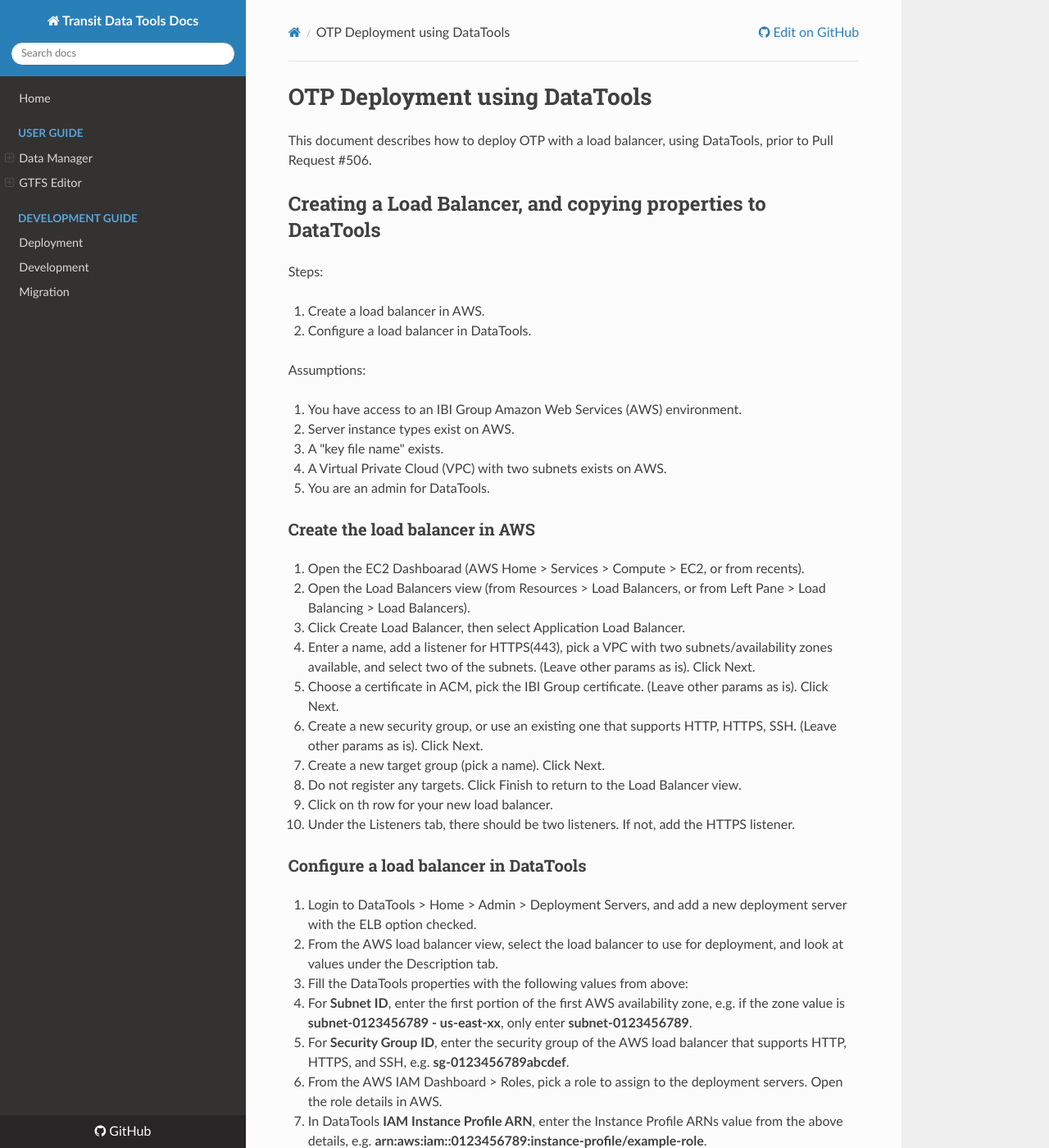
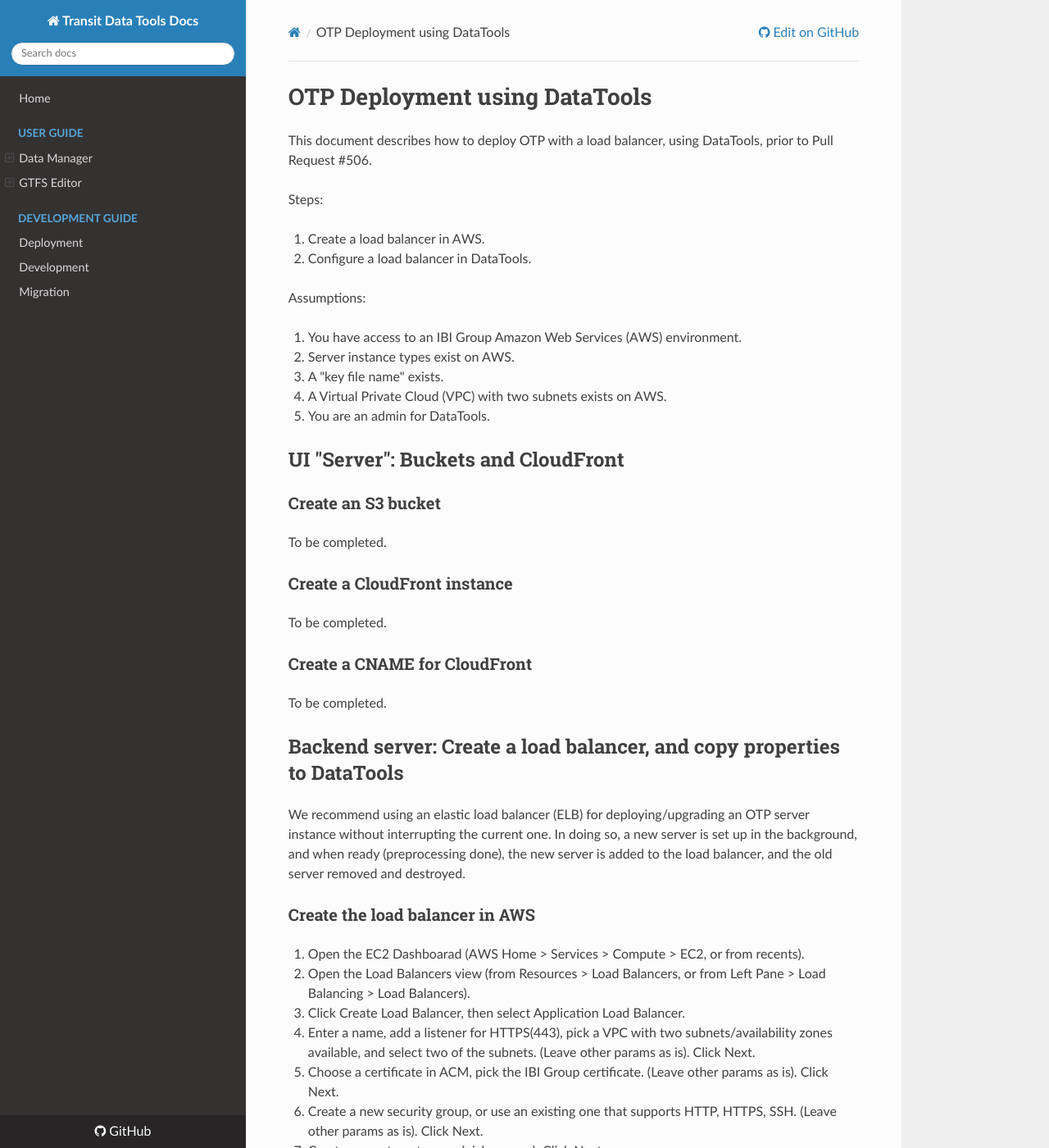
Before and after one commit to wtchen/datatools-ui, an MkDocs documentation site: the page built from docs/user/otp-deployment.md, in a window 1280 px wide and 1400 px high. Shown: the whole window at 82% size. Built offline with MkDocs 1.6.1, drawn with Linux system fonts in a browser that asks for light colours; nearby versions of some CDN libraries; old or Windows-style settings are respelled for this version of MkDocs; some of the changed text lies outside the part shown.

Commit message:
More updates (in progress)

```diff
--- a/docs/user/otp-deployment.md
+++ b/docs/user/otp-deployment.md
@@ -1,8 +1,6 @@
 # OTP Deployment using DataTools
 
 This document describes how to deploy OTP with a load balancer, using DataTools, prior to Pull Request #506.
-
-## Creating a Load Balancer, and copying properties to DataTools
 
 Steps:
 
@@ -16,6 +14,24 @@ Assumptions:
 3. A "key file name" exists.
 4. A Virtual Private Cloud (VPC) with two subnets exists on AWS.
 5. You are an admin for DataTools.
+
+## UI "Server": Buckets and CloudFront
+
+### Create an S3 bucket
+
+To be completed.
+
+### Create a CloudFront instance
+
+To be completed.
+
+### Create a CNAME for CloudFront
+
+To be completed.
+
+## Backend server: Create a load balancer, and copy properties to DataTools
+
+We recommend using an elastic load balancer (ELB) for deploying/upgrading an OTP server instance without interrupting the current one. In doing so, a new server is set up in the background, and when ready (preprocessing done), the new server is added to the load balancer, and the old server removed and destroyed.
 
 ### Create the load balancer in AWS
 
@@ -42,3 +58,13 @@ Assumptions:
 6. From the AWS Target Groups view (EC2 > Left Pane > Load Balancing > Target Groups), select the target group of the load balancer to use, and look at values under the Description tab.
 7. In DataTools **Target Group ARN (load balancer)**, enter the ARN value of the group selected above.
 8. Enter a valid value **Key File Name** (copy value from another deployment server).
+
+### Create a CNAME for the load balancer
+
+To be completed
+
+## CNAMES and other settings
+
+## Executing the deployment
+
+To be completed.
```
